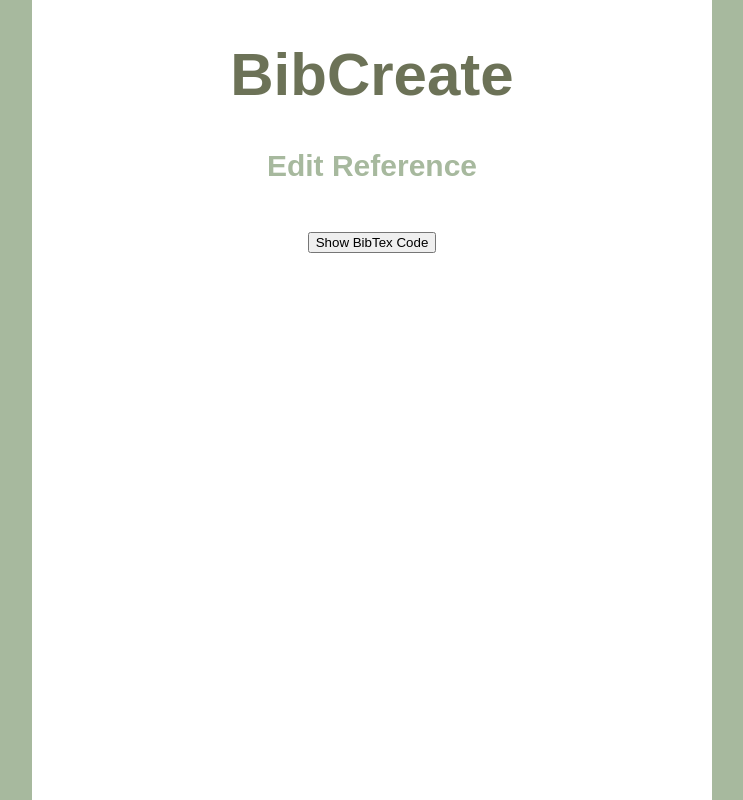
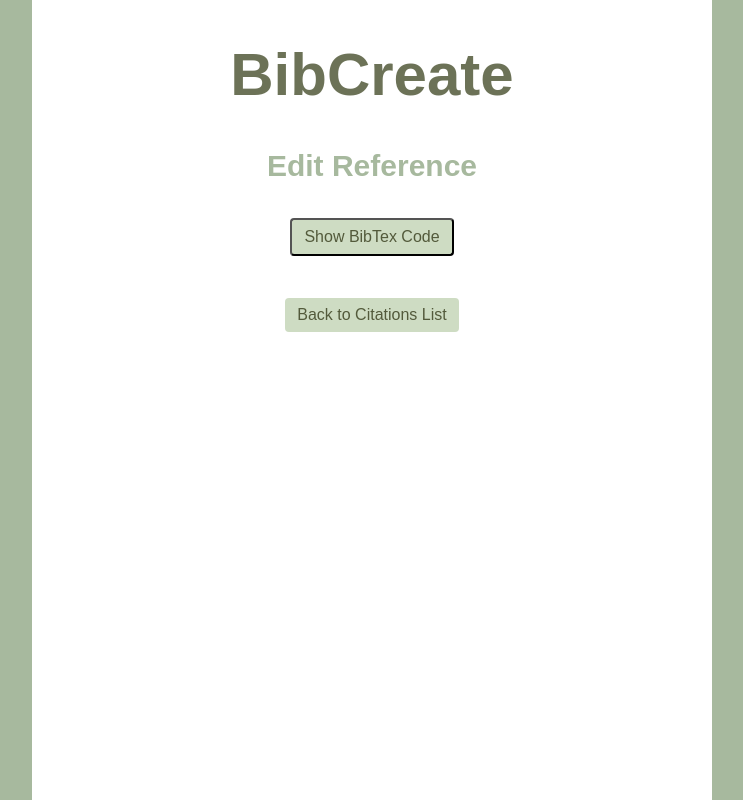
Before and after one commit to ranilar/BibCreate, a Flask app: template src/templates/edit_reference.html in a window 1280 px wide. Shown: the whole page, without its empty margins (268-1011 px from the left). Run offline with Flask 3, Linux system fonts and the light colour scheme; the template is opened without the code that fills it: most values are stand-ins (such as "Sample title", 1, 10 or a date in 2020).

Commit message:
added go back button

```diff
--- a/src/templates/edit_reference.html
+++ b/src/templates/edit_reference.html
@@ -33,7 +33,7 @@ Edit Reference
   <div>
     <form action="/edit_reference/{{ reference.id }}" method="post" style="display: inline;">
         <input type="hidden" name="ref_type" value="book">
-        <button type="submit">Save Changes</button>
+        <button class="button" type="submit">Save Changes</button>
     </form>
 </div>
   {% endif %}
@@ -67,7 +67,7 @@ Edit Reference
   <div>
     <form action="/edit_reference/{{ reference.id }}" method="post" style="display: inline;">
         <input type="hidden" name="ref_type" value="article">
-        <button type="submit">Save Changes</button>
+        <button class="button" type="submit">Save Changes</button>
     </form>
 </div>
   {% endif %}
@@ -97,7 +97,7 @@ Edit Reference
   <div>
     <form action="/edit_reference/{{ reference.id }}" method="post" style="display: inline;">
         <input type="hidden" name="ref_type" value="misc">
-        <button type="submit">Save Changes</button>
+        <button class="button" type="submit">Save Changes</button>
     </form>
 </div>
   {% endif %}
@@ -143,7 +143,7 @@ Edit Reference
   <div>
     <form action="/edit_reference/{{ reference.id }}" method="post" style="display: inline;">
         <input type="hidden" name="ref_type" value="inproceeding">
-        <button type="submit">Save Changes</button>
+        <button class="button" type="submit">Save Changes</button>
     </form>
 </div>
   {% endif %}
@@ -189,8 +189,15 @@ Edit Reference
   }
 </script>
 
+<button class="button" onclick="showBibtex()">Show BibTex Code</button>
+
+<br>
 <br>
 
-<button onclick="showBibtex()">Show BibTex Code</button>
+<div>
+  <a href="/" class="button">Back to Citations List</a>
+</div>
+
+<br>
 
 {% endblock %}
```
